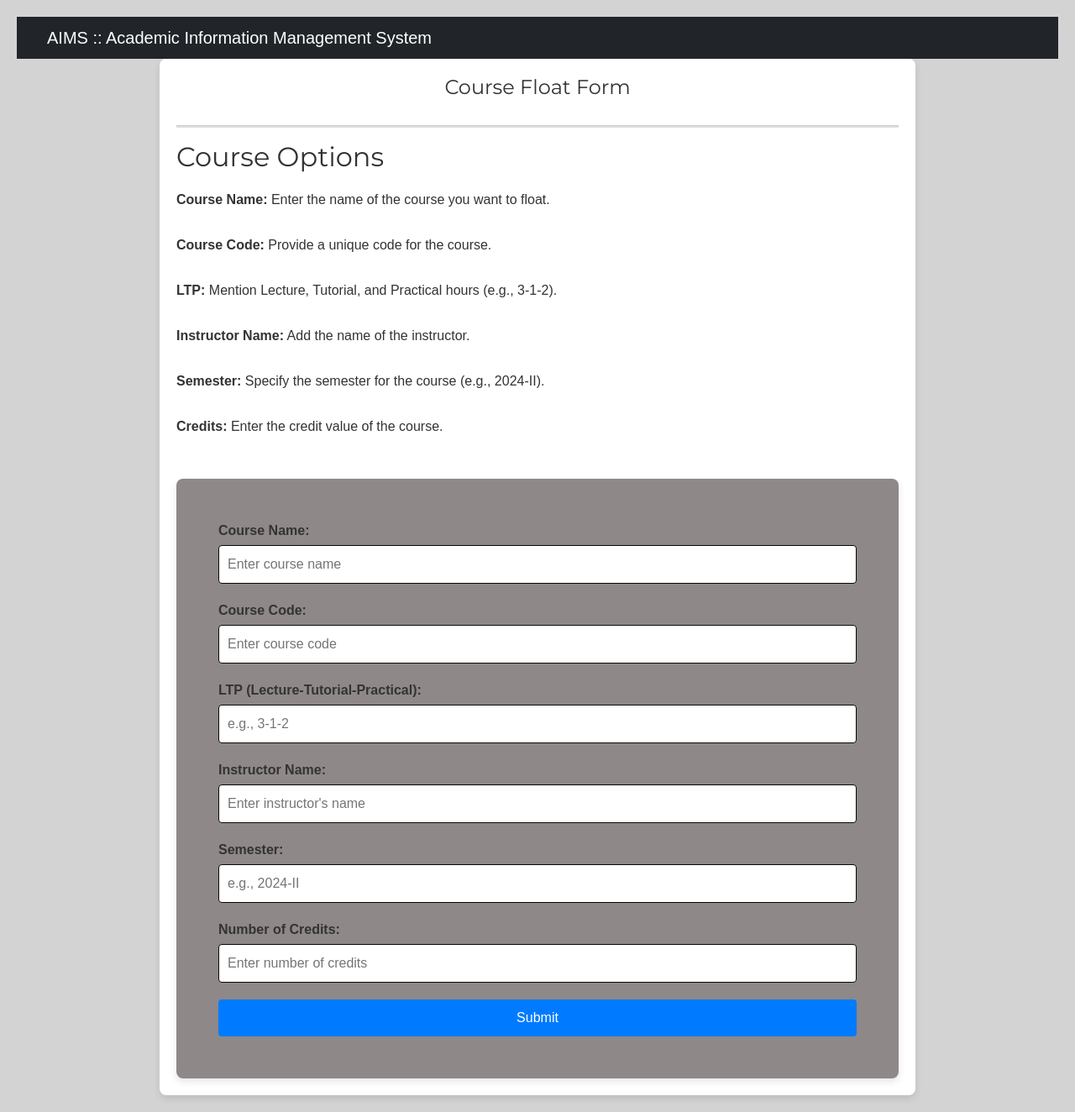
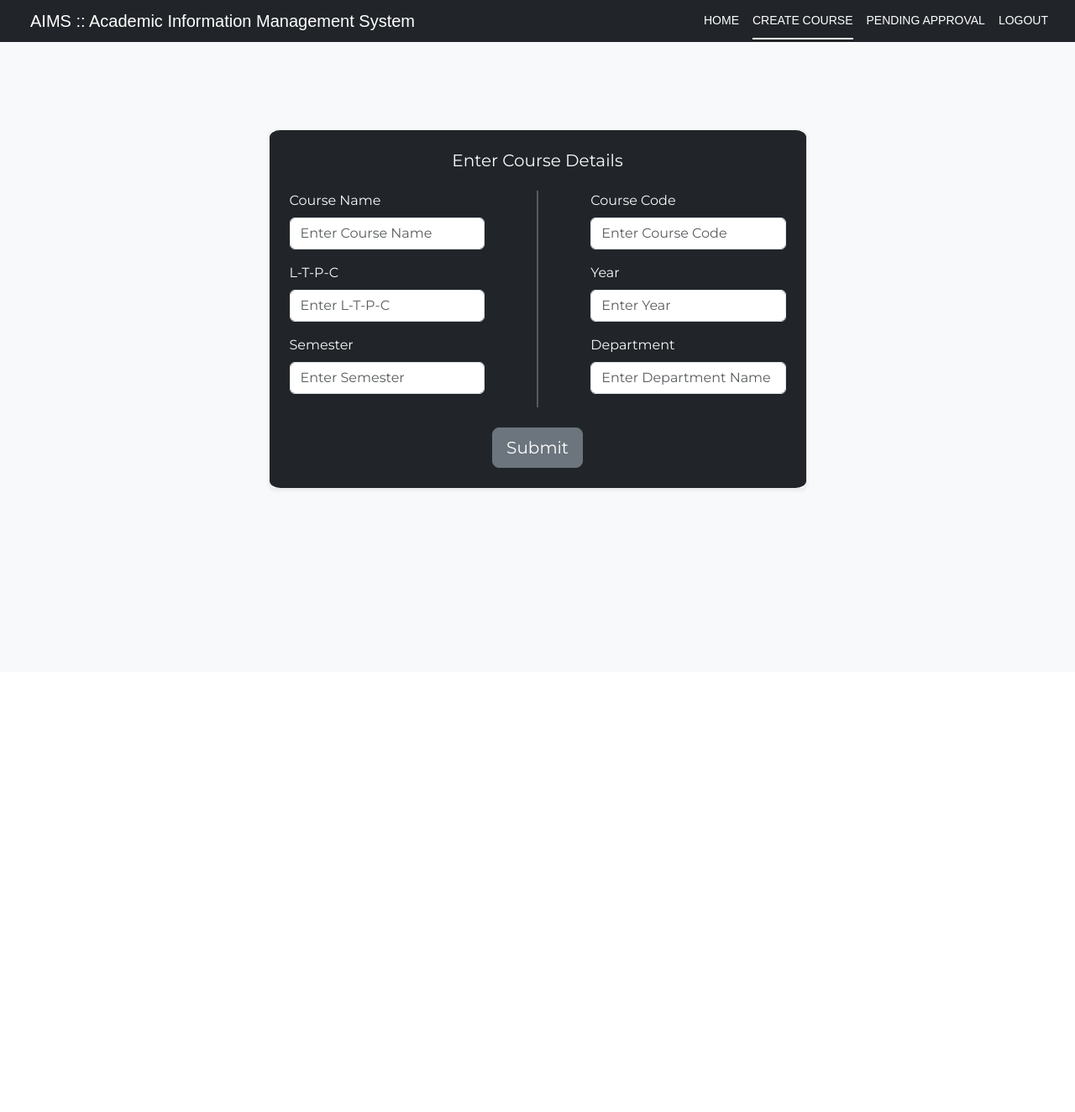
Before and after one commit to tarushi2309/aims-portal-test, a Flask app: template templates/coursefloat.html in a window 1280 px wide. Shown: the whole page at 84% size. After the commit the page ends 585 px from the top, so only its background shows below. Run offline with Flask 3, Linux system fonts and the light colour scheme; the template is opened without the code that fills it, so the values that code supplies are empty; some libraries are stand-ins or nearby versions.

Commit message:
Updated coursefloat.html

```diff
--- a/templates/coursefloat.html
+++ b/templates/coursefloat.html
@@ -45,171 +45,237 @@
   </head>
 </html>
 
-<body>
+<body class="bg-light">
   <!-- ======= Header ======= -->
   <div>
     <nav class="navbar navbar-expand-lg bg-dark navbar-dark">
-      <div class="container-fluid">
+      <div class="container-fluid my-container-fluid">
         <a class="navbar-brand AIMS">
           AIMS :: Academic Information Management System
         </a>
+        <ul class="nav nav-underline justify-content-end">
+          <li class="nav-item">
+            <a
+              class="nav-link"
+              style="
+                color: white;
+                font-family: Arial, Helvetica, sans-serif;
+                font-weight: 300;
+              "
+              href="faculty_dashboard.html"
+              >Home</a
+            >
+          </li>
+          <li class="nav-item">
+            <a
+              class="nav-link active"
+              style="
+                color: white;
+                font-family: Arial, Helvetica, sans-serif;
+                font-weight: 300;
+              "
+              href="coursefloat.html"
+              >Create Course</a
+            >
+          </li>
+          <li class="nav-item">
+            <a
+              class="nav-link"
+              style="
+                color: white;
+                font-family: Arial, Helvetica, sans-serif;
+                font-weight: 300;
+              "
+              href="faculty_approval.html"
+              >Pending Approval</a
+            >
+          </li>
+          <li class="nav-item">
+            <a
+              class="nav-link"
+              style="
+                color: white;
+                font-family: Arial, Helvetica, sans-serif;
+                font-weight: 300;
+              "
+              href="login.html"
+              >Logout</a
+            >
+          </li>
+        </ul>
       </div>
     </nav>
   </div>
   <!-- End Header -->
-  <!DOCTYPE html>
-  <html lang="en">
-  <head>
-      <meta charset="UTF-8">
-      <meta name="viewport" content="width=device-width, initial-scale=1.0">
-      <title>Student Form</title>
-      <style>
-          body {
-              font-family: Arial, sans-serif;
-              margin: 20px;
-              background-color:lightgrey;
 
-    color: #333; /* Dark gray text color */
-          }
+  <!--Course floating form section-->
+  <!-- <section class="bg-light py-3 py-md-5">
+    <div class="container">
+      <div class="row justify-content-center">
+        <div class="col-12 col-sm-10 col-md-8 col-lg-6 col-xl-5 col-xxl-4">
+          <div class="card border border-light-subtle rounded-3 shadow-sm">
+            <div class="card-body p-3 p-md-4 p-xl-5 bg-dark" style="border-radius: 2%;">
+              <h5 class=" text-center text-light mb-4" style="font-family: 'Montserrat', sans-serif; font-weight: 400">
+                Enter Course Details
+              </h5>
+              <form action="/signup" method="post"> <!-- Add action
+                <div class="row gy-2 overflow-hidden">
+                  <div class="col-12">
+                    <div class="mb-2">
+                      <label for="courseName" class="form-label" style="color: white;"
+                        >Course Name</label
+                      >
+                      <input
+                        type="text"
+                        class="form-control"
+                        name="coursename"
+                        id="courseName"
+                        placeholder="Enter Course Name"
+                        required
+                      />
+                    </div>
+                  </div>
+                  <div class="col-12">
+                    <div class="mb-2">
+                      <label for="courseCode" class="form-label" style="color: white;">Course Code</label>
+                      <input
+                        type="text"
+                        class="form-control"
+                        name="coursecode"
+                        id="courseCode"
+                        placeholder="Enter Course Code"
+                        required
+                      />
+                    </div>
+                  </div>
+                  <div class="col-12">
+                    <div class="mb-2">
+                      <label for="LTPC" class="form-label" style="color: white;">L-T-P-C</label>
+                      <input
+                        type="text"
+                        class="form-control"
+                        name="LTPC"
+                        id="LTPC"
+                        placeholder="Entry L-T-P-C"
+                        required
+                      />
 
-          .main-container {
-              max-width: 900px;
-              margin: auto;
-              background: #ffffff;
-              padding: 20px;
-              border-radius: 8px;
-              box-shadow: 0 4px 8px rgba(0, 0, 0, 0.1);
-          }
+                    </div>
+                  </div>
+                  <div class="col-12">
+                    <div class="mb-2">
+                      <label for="year" class="form-label" style="color: white;">Year</label>
+                      <input
+                        type="text"
+                        class="form-control"
+                        name="year"
+                        id="year"
+                        placeholder="Enter Year"
+                        required
+                      />
+                    </div>
+                  </div>
+                  <div class="col-12">
+                    <div class="mb-2">
+                      <label for="semester" class="form-label" style="color: white;">Semester</label>
+                      <input
+                        type="text"
+                        class="form-control"
+                        name="semester"
+                        id="semester"
+                        placeholder="Enter Semester"
+                        required
+                      />
+                    </div>
+                  </div>
+                  <div class="col-12">
+                    <div class="mb-2">
+                      <label for="department" class="form-label" style="color: white;">Department</label>
+                      <input
+                        type="text"
+                        class="form-control"
+                        name="department"
+                        id="department"
+                        placeholder="Enter Department Name"
+                        required
+                      />
+                    </div>
+                  <div class="col-12">
+                    <div class="d-grid my-3">
+                      <button class="btn btn-secondary btn-lg" type="submit">
+                        Submit
+                      </button>
+                    </div>
+                  </div>
+                </div>
+              </form>
+            </div>
+          </div>
+        </div>
+      </div>
+    </div>
+  </section> -->
 
-          h1 {
-              text-align: center;
-              margin-bottom: 30px;
-              font-size: 24px;
-          }
+  <section class="bg-light py-3 py-md-5">
+    <div class="container">
+        <div class="row justify-content-center" style="margin-top: 7vh;">
+            <div class="col-12 col-sm-10 col-md-8 col-lg-8 col-xl-7 col-xxl-6">
+                <div class="card border border-light-subtle rounded-3 shadow-sm">
+                    <div class="card-body p-4 bg-dark" style="border-radius: 2%;" style="padding: 60px;">
+                        <h5 class="text-center text-light mb-4" style="font-family: 'Montserrat', sans-serif; font-weight: 400">
+                            Enter Course Details
+                        </h5>
+                        <form action="/signup" method="post">
+                            <div class="row gy-3">
+                                <!-- Left Column -->
+                                <div class="col-md-5">
+                                    <div class="mb-3">
+                                        <label for="courseName" class="form-label text-light">Course Name</label>
+                                        <input type="text" class="form-control" name="coursename" id="courseName" placeholder="Enter Course Name" required />
+                                    </div>
+                                    <div class="mb-3">
+                                        <label for="LTPC" class="form-label text-light">L-T-P-C</label>
+                                        <input type="text" class="form-control" name="LTPC" id="LTPC" placeholder="Enter L-T-P-C" required />
+                                    </div>
+                                    <div class="mb-3">
+                                        <label for="semester" class="form-label text-light">Semester</label>
+                                        <input type="text" class="form-control" name="semester" id="semester" placeholder="Enter Semester" required />
+                                    </div>
+                                </div>
 
-          .form-container {
-              margin-top: 50px;
-              padding: 50px;
-              background: #8f8888;
-              border-radius: 8px;
-              box-shadow: 0 4px 8px rgba(0, 0, 0, 0.1);
-          }
+                                <!-- Vertical Divider -->
+                                <div class="col-md-2 d-flex align-items-center">
+                                    <div class="vr bg-light mx-auto" style="height: 100%; width: 2px;"></div>
+                                </div>
 
-          .form-group {
-              margin-bottom: 20px;
-          }
+                                <!-- Right Column -->
+                                <div class="col-md-5">
+                                    <div class="mb-3">
+                                        <label for="courseCode" class="form-label text-light">Course Code</label>
+                                        <input type="text" class="form-control" name="coursecode" id="courseCode" placeholder="Enter Course Code" required />
+                                    </div>
+                                    <div class="mb-3">
+                                        <label for="year" class="form-label text-light">Year</label>
+                                        <input type="text" class="form-control" name="year" id="year" placeholder="Enter Year" required />
+                                    </div>
+                                    <div class="mb-3">
+                                        <label for="department" class="form-label text-light">Department</label>
+                                        <input type="text" class="form-control" name="department" id="department" placeholder="Enter Department Name" required />
+                                    </div>
+                                </div>
+                            </div>
 
-          .form-group label {
-              display: block;
-              margin-bottom: 5px;
-              font-weight: bold;
-          }
-
-          .form-group input {
-              width: 100%;
-              padding: 10px;
-              border: 1px solid #080808;
-              border-radius: 4px;
-              font-size: 16px;
-          }
-
-          .form-group input:focus {
-              border-color: #007bff;
-              outline: none;
-          }
-
-          .submit-btn {
-              width: 100%;
-              padding: 10px;
-              background-color: #007bff;
-              color: #ffffff;
-              border: none;
-              border-radius: 4px;
-              font-size: 16px;
-              cursor: pointer;
-          }
-
-          .submit-btn:hover {
-              background-color: #0056b3;
-          }
-      </style>
-  </head>
-  <body>
-    <div class="main-container">
-        <!-- Heading -->
-        <h1>Course Float Form</h1>
-        <body>
-            <hr width="100%;" color="grey" size="5">
-        </body>
-        <!-- Options Section -->
-        <div class="options-container">
-            <h2>Course Options</h2>
-            <p class="option-item"><strong>Course Name:</strong> Enter the name of the course you want to float.</p>
-            <p class="option-item"><strong>Course Code:</strong> Provide a unique code for the course.</p>
-            <p class="option-item"><strong>LTP:</strong> Mention Lecture, Tutorial, and Practical hours (e.g., 3-1-2).</p>
-            <p class="option-item"><strong>Instructor Name:</strong> Add the name of the instructor.</p>
-            <p class="option-item"><strong>Semester:</strong> Specify the semester for the course (e.g., 2024-II).</p>
-            <p class="option-item"><strong>Credits:</strong> Enter the credit value of the course.</p>
-        </div>
-
-        <!-- Form Section -->
-        <div class="form-container">
-            <!-- The form action uses Flask's routing conventions -->
-            <form action="{{ url_for('submit_course') }}" method="POST">
-
-                <!-- Course Name -->
-                <div class="form-group">
-                    <label for="courseName">Course Name:</label>
-                    <input type="text" id="courseName" name="courseName" placeholder="Enter course name" required>
+                            <!-- Submit Button Centered -->
+                            <div class="d-flex justify-content-center mt-4">
+                                <button class="btn btn-secondary btn-lg" type="submit">Submit</button>
+                            </div>
+                        </form>
+                    </div>
                 </div>
-
-                <!-- Course Code -->
-                <div class="form-group">
-                    <label for="courseCode">Course Code:</label>
-                    <input type="text" id="courseCode" name="courseCode" placeholder="Enter course code" required>
-                </div>
-
-                <!-- LTP -->
-                <div class="form-group">
-                    <label for="ltp">LTP (Lecture-Tutorial-Practical):</label>
-                    <input type="text" id="ltp" name="ltp" placeholder="e.g., 3-1-2" required>
-                </div>
-
-                <!-- Instructor Name -->
-                <div class="form-group">
-                    <label for="instructorName">Instructor Name:</label>
-                    <input type="text" id="instructorName" name="instructorName" placeholder="Enter instructor's name" required>
-                </div>
-
-                <!-- Semester -->
-                <div class="form-group">
-                    <label for="semester">Semester:</label>
-                    <input
-                        type="text"
-                        id="semester"
-                        name="semester"
-                        placeholder="e.g., 2024-II"
-                        list="semester-options"
-                        required>
-                    <datalist id="semester-options">
-                        <option value="2024-II"></option>
-                        <option value="2024-I"></option>
-                        <option value="2023-II"></option>
-                        <option value="2023-I"></option>
-                    </datalist>
-                </div>
-
-                <!-- Credits -->
-                <div class="form-group">
-                    <label for="credits">Number of Credits:</label>
-                    <input type="number" id="credits" name="credits" placeholder="Enter number of credits" required min="1">
-                </div>
-
-                <button type="submit" class="submit-btn">Submit</button>
-            </form>
+            </div>
         </div>
     </div>
-</body>
-  </html>
+</section>
+
 
 </body>
```
